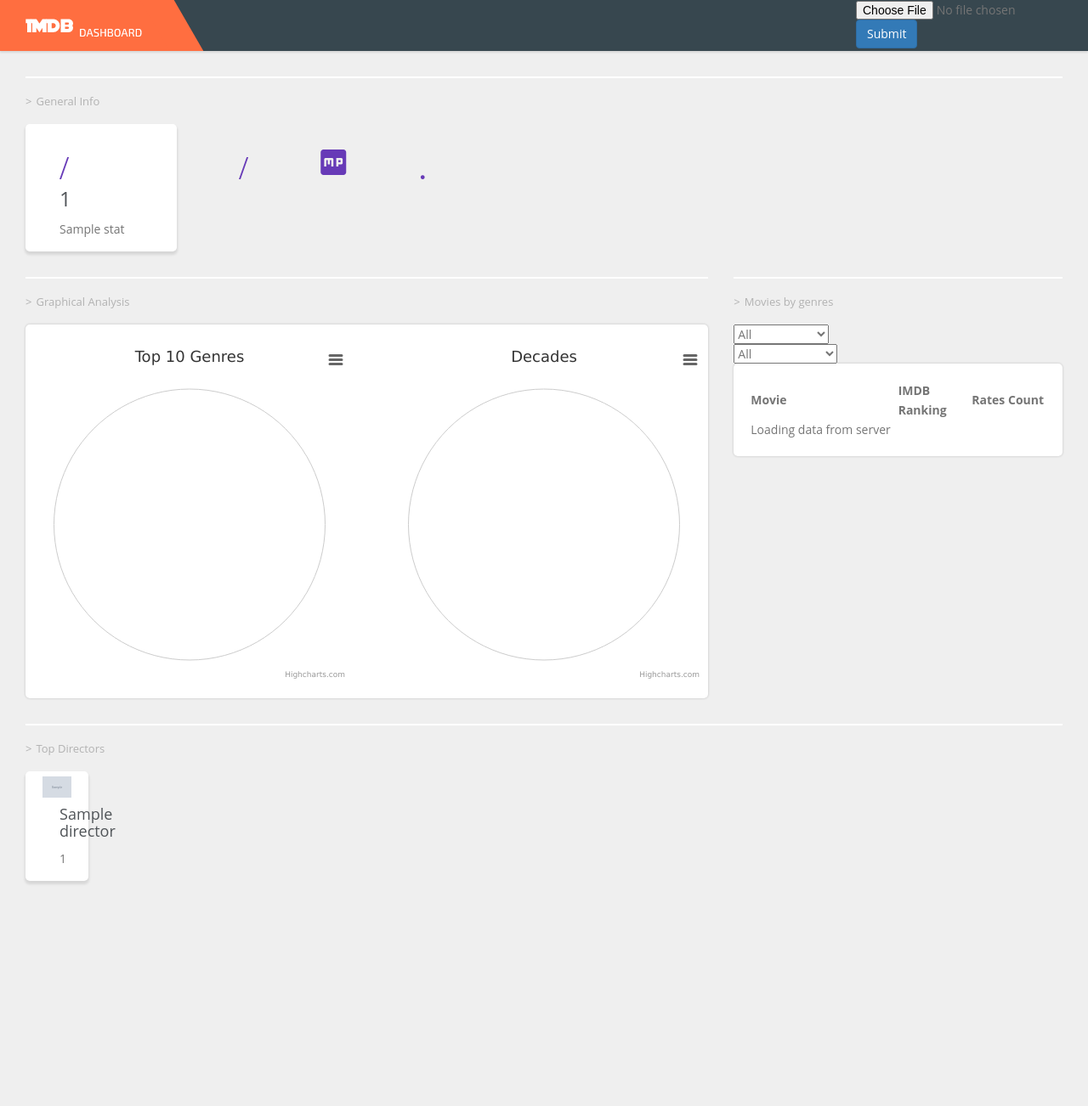
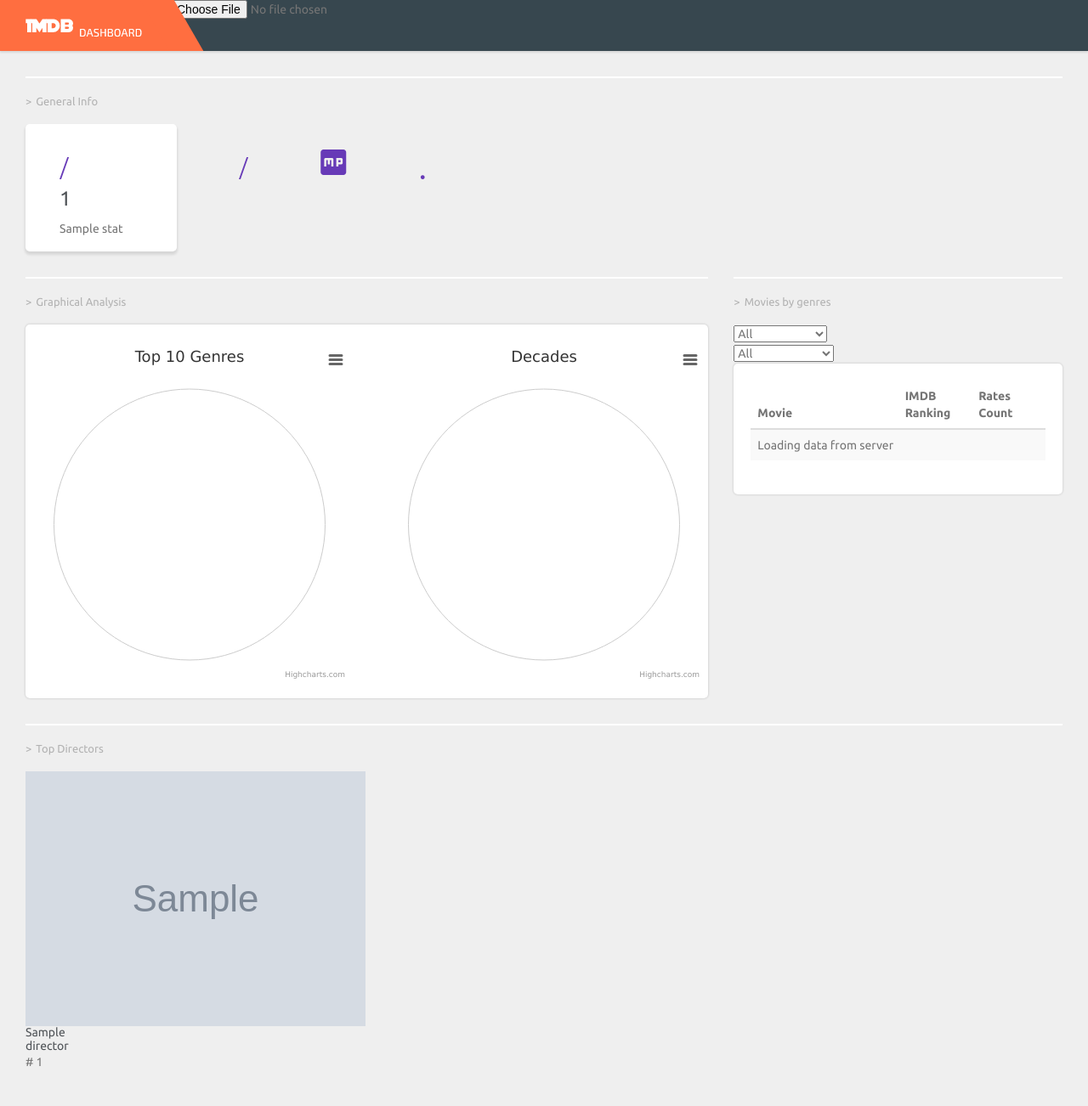
Before and after one commit to schoobani/IMDB-Dashboard, a Flask app: template templates/home.html in a window 1280 px wide. Shown: the whole page at 85% size. Before the commit the page ends 1041 px from the top, so only its background shows below. Run offline with Flask 3, Linux system fonts and the light colour scheme; the template is opened without the code that fills it: most values are stand-ins (such as "Sample title", 1, 10 or a date in 2020); grey boxes marked "Sample" are stand-in pictures; parts of the project's set-up code (start-up, migrations or seed data) failed here and were passed over; some libraries are stand-ins or nearby versions.

Commit message:
some small changes

```diff
--- a/templates/base.html
+++ b/templates/base.html
@@ -4,18 +4,23 @@
     <meta charset="UTF-8">
     <meta name="viewport" content="width=device-width, initial-scale=1.0">
     <title>Document</title>
+    <link rel="stylesheet" href="https://fonts.googleapis.com/css2?family=Ubuntu:ital,wght@0,300;0,400;0,500;0,700;1,300;1,400;1,500;1,700&display=swap">
     <link rel="stylesheet" href="{{ url_for('static', filename='style/bootstrap.min.css') }}">
-    <link rel="stylesheet" href="https://cdn.datatables.net/1.10.20/css/jquery.dataTables.min.css">
+    <link rel="stylesheet" href="{{ url_for('static', filename='style/mdb.min.css') }}">
     <link rel="stylesheet" href="https://fonts.googleapis.com/icon?family=Material+Icons">
+    <link rel="stylesheet" href="{{ url_for('static', filename='style/addons/datatables.min.css') }}">
     <link rel="stylesheet" href="{{ url_for('static', filename='style/main.css') }}">
 
-    <script src="https://code.jquery.com/jquery-3.5.1.min.js" integrity="sha256-9/aliU8dGd2tb6OSsuzixeV4y/faTqgFtohetphbbj0=" crossorigin="anonymous"></script>
+    <script src="{{ url_for('static', filename='script/jquery.min.js') }}"></script>
+    <script src="{{ url_for('static', filename='script/popper.min.js') }}"></script>
+    <script src="{{ url_for('static', filename='script/bootstrap.min.js') }}"></script>
+    <script src="{{ url_for('static', filename='script/mdb.min.js') }}"></script>
     <script src="https://code.highcharts.com/highcharts.js"></script>
     <script src="https://code.highcharts.com/modules/exporting.js"></script>
     <script src="https://code.highcharts.com/modules/export-data.js"></script>
     <script src="https://code.highcharts.com/modules/accessibility.js"></script>
-    <script src="https://cdnjs.cloudflare.com/ajax/libs/datatables/1.10.20/js/jquery.dataTables.min.js"></script>
     <script src="https://cdnjs.cloudflare.com/ajax/libs/jeditable.js/2.0.15/jquery.jeditable.min.js"></script>
+    <script src="{{ url_for('static', filename='script/addons/datatables.min.js') }}"></script>
 </head>
 <body>
     {% include 'header.html' %}
--- a/templates/general_info.html
+++ b/templates/general_info.html
@@ -2,8 +2,8 @@
     <h2 class="sect-title">General Info</h2>
     <div class="row">
         {% for stat in stats %}
-        <div class="col-lg-2 col md-6 col-sm-6">
-            <div class="info-card">
+        <div class="col-lg-2 col md-3 col-sm-4">
+            <div class="card info-card">
                 <div class="card-body">
                     <div class="card-icon">
                         <span class="material-icons">
--- a/templates/header.html
+++ b/templates/header.html
@@ -1,13 +1,14 @@
 <div class="page-topbar">
     <div class="logo-area">
-        <img src="" alt="">
     </div>
     <div class="quick-area">
     </div>
-    <div class="upload">
-    <form method = "POST" enctype = "multipart/form-data">
-       <input type = "file" class="custom-file-input" name = "file" />
-       <input type = "submit" class="btn btn-primary"/>
-    </form>
+    <div class="upload-area">
+        <div class="file-upload-wrapper">
+            <input type="file" id="input-file-now" class="file-upload" />
+        </div>
     </div>
 </div>
+<script>
+    $('.file-upload').file_upload();
+</script>
--- a/templates/movie_list.html
+++ b/templates/movie_list.html
@@ -1,16 +1,16 @@
 <section class="stats-datatable sect">
     <h2 class="sect-title">Movies by genres</h2>
     <div class="datatable-filter">
-        <div class="">
-            <select class="datatable__movie_genre" id="movie_Genre" name="movie_genre">
+        <div class="datatable-dropdown">
+            <select class="datatable__movie_genre mdb-select md-form" id="movie_Genre" name="movie_genre" searchable="Search here..">
                 <option value="all">All</option>
                 {% for genre in genres %}
                 <option value="{{genre}}">{{genre}}</option>
                 {% endfor %}
             </select>
         </div>
-        <div class="">
-            <select class="datatable__movie_genre" id="movie_Decade" name="movie_decade">
+        <div class="datatable-dropdown">
+            <select class="datatable__movie_genre mdb-select md-form" id="movie_Decade" name="movie_decade" searchable="Search here..">
                 <option value="all">All</option>
                 {% for decade in decades %}
                 <option value="{{decade}}">{{decade}}</option>
@@ -19,7 +19,7 @@
         </div>
     </div>
     <div class="datatable-block">
-        <table cellpadding="0" cellspacing="0" border="0" class="display" id="movies___byGenres" width="100%">
+        <table cellpadding="0" cellspacing="0" border="0" class="display table table-striped table-sm" id="movies___byGenres" width="100%">
             <thead>
                 <tr>
                     <th width="50%">Movie</th>
@@ -73,5 +73,10 @@
             });
         });
 
+        // Material Select Initialization
+        $(document).ready(function() {
+            $('.mdb-select').materialSelect();
+        });
+
     });
 </script>
--- a/templates/top_directors.html
+++ b/templates/top_directors.html
@@ -2,14 +2,16 @@
     <h2 class="sect-title">Top Directors</h2>
     <div class="row">
         {% for director in top_directors %}
-        <div class="col-lg-1 col md-6 col-sm-6">
-            <div class="info-card">
-                <img src="{{ url_for('static', filename='img/dir_img/'+director.image_url) }}" alt="{{image_url}}"  class="card-img-top card-img img-fluid">
+        <div class="col-lg-1 col-md-4 col-sm-3 col-xs-6">
+            <div class="director-card card">
+                <div class="card-image">
+                    <img src="{{ url_for('static', filename='img/dir_img/'+director.image_url) }}" class="card-img-top" alt="{{image_url}}">
+                </div>
                 <div class="card-body">
-                    <div class="d-inlineb">
-                        <h4 class="card-title">{{ director.name }}</h4>
-                        <span class="card-text">{{ director.count }}</span>
-                    </div>
+                    <h5 class="card-title">{{ director.name }}</h5>
+                    <p class="card-text">
+                        # <span>{{ director.count }}</span>
+                    </p>
                 </div>
             </div>
         </div>
--- a/views/home.py
+++ b/views/home.py
@@ -86,8 +86,8 @@
     def get_decade(year):
         return year - year % 10
 
-    def split_genres(genres):
-        return genres.split(",")
+    # def split_genres(genres):
+    #     return genres.split(",")
 
     watchlist["Title"] = watchlist["Title"].apply(clear_title)
     watchlist["Year"] = watchlist["Year"].apply(get_decade)
```
